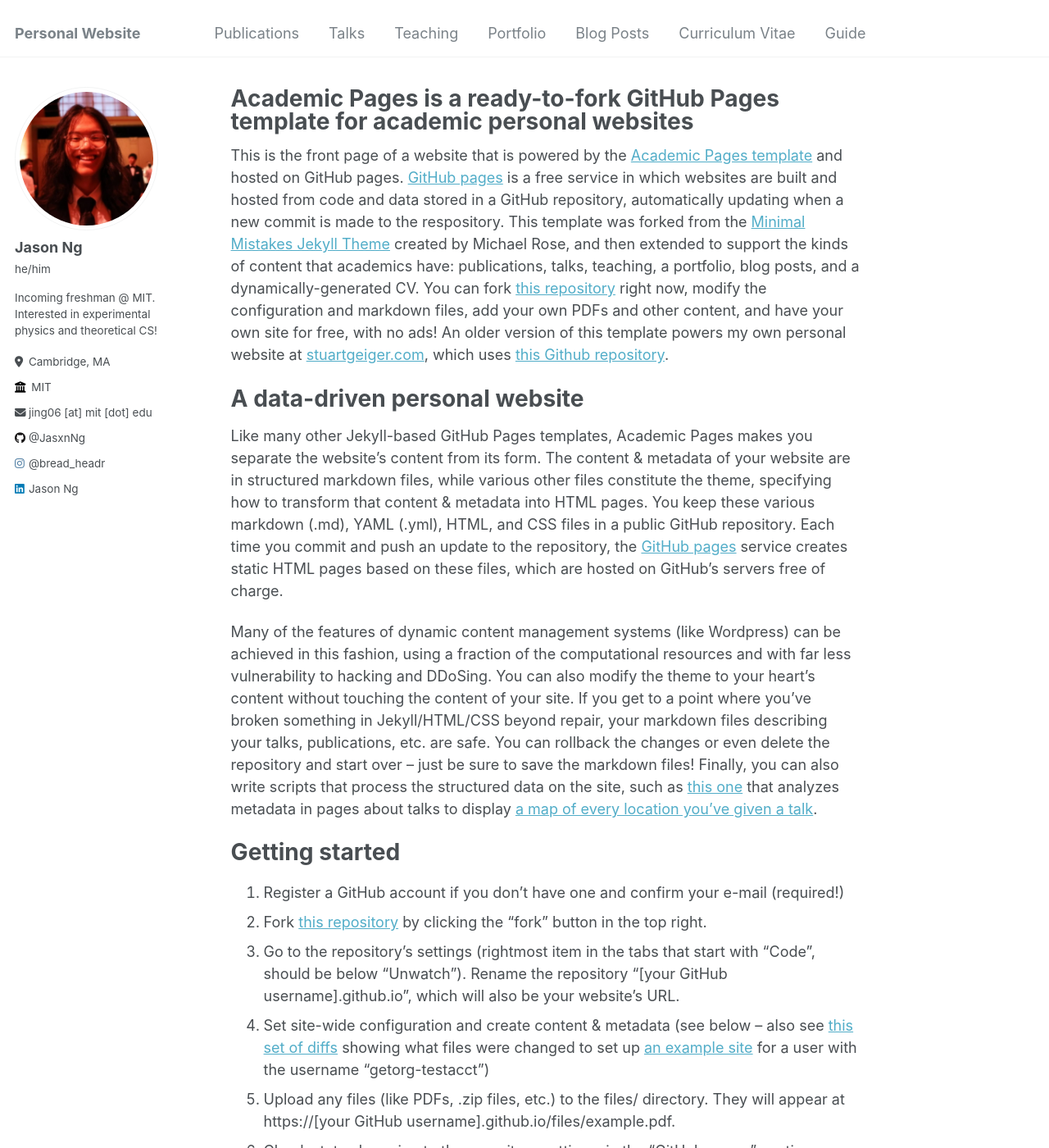
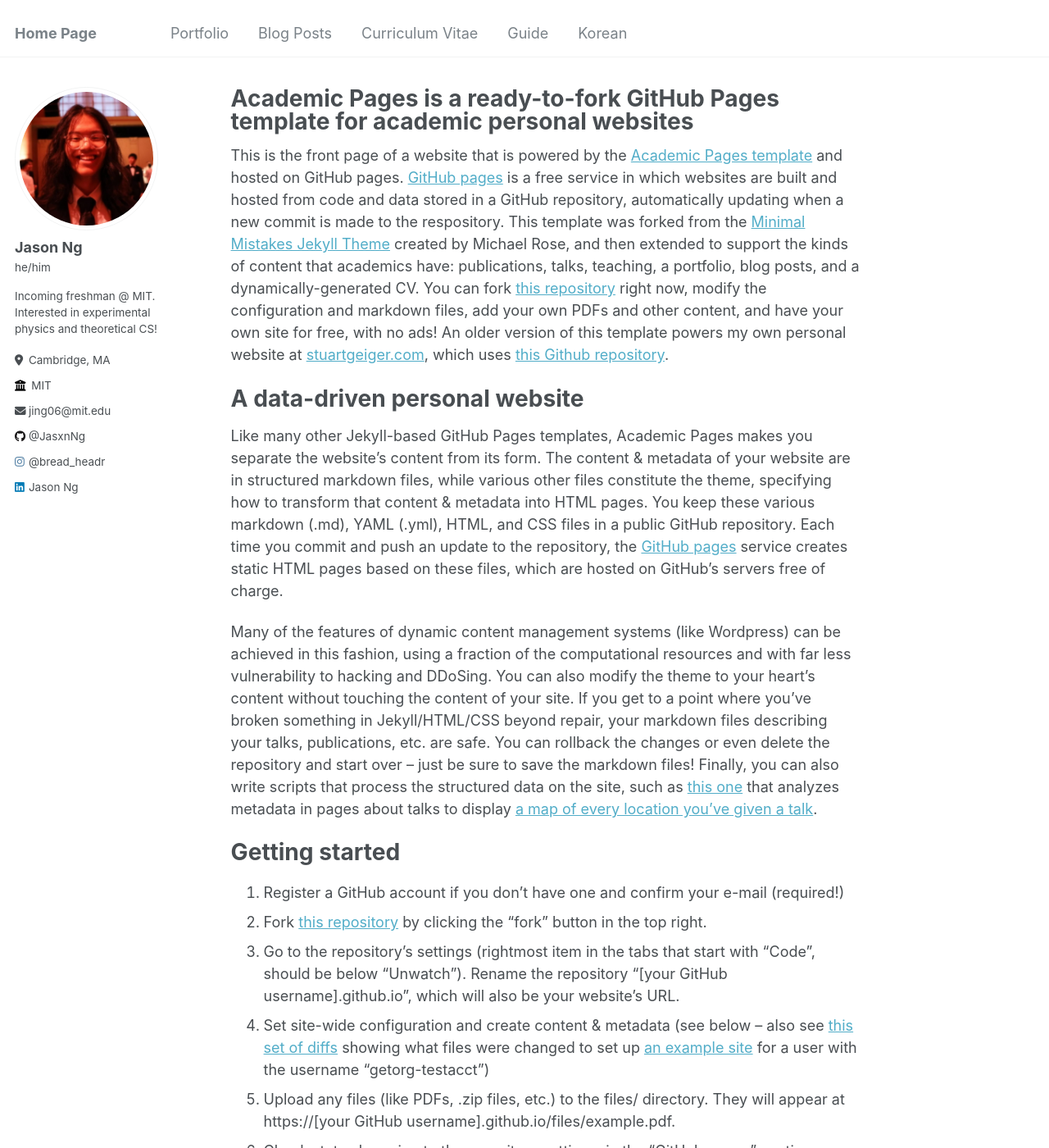
Before and after one commit to JasxnNg/jasxnng.github.io, a Jekyll site: the page built from _pages/about.md, in a window 1280 px wide and 1400 px high. Shown: the whole window at 82% size. Built offline with Jekyll 4.4.1, drawn with Linux system fonts in a browser that asks for light colours.

Commit message:
add this

```diff
--- a/_config.yml
+++ b/_config.yml
@@ -9,7 +9,7 @@
 # Basic Site Settings
 domain                   : jasxnng.github.io
 locale                   : "en-US"
-title                    : "Personal Website"
+title                    : "Home Page"
 title_separator          : "-"
 name                     : &name "Jason Ng"
 description              : &description "Personal website for Jason Ng"
--- a/_data/ui-text.yml
+++ b/_data/ui-text.yml
@@ -25,7 +25,7 @@ en: &DEFAULT_EN
   feed_label                 : "Feed"
   powered_by                 : "Powered by"
   website_label              : "Website"
-  email_label                : "jing06 [at] mit [dot] edu"
+  email_label                : "jing06@mit.edu"
   recent_posts               : "Recent Posts"
   undefined_wpm              : "Undefined parameter words_per_minute at _config.yml"
   comment_form_info          : "Your email address will not be published. Required fields are marked"
--- a/_includes/author-profile.html
+++ b/_includes/author-profile.html
@@ -16,7 +16,8 @@
 
   <div class="author__content">
     <h3 class="author__name">{{ author.name }}</h3>
-    {% if author.pronouns %}<p class="author__pronouns">{{ author.pronouns }}</p>{% endif %}
+    {% if author.pronouns %} <p class="author__pronouns">{{ author.pronouns }}</p> {% endif %}
+    <!-- {% if author.pronouns %}<p class="author__pronouns">{{ author.pronouns }}</p>{% endif %} -->
     {% if author.bio %}<p class="author__bio">{{ author.bio }}</p>{% endif %}
   </div>
 
--- a/_sass/_sidebar.scss
+++ b/_sass/_sidebar.scss
@@ -121,6 +121,7 @@
 
 .author__name {
   margin: 0;
+  //font-weight: bold;
 
   @include breakpoint($large) {
     margin-top: 10px;
@@ -143,7 +144,7 @@
   margin: 0;
 
   @include breakpoint($large) {
-    margin-top: 5px;
+    margin-top: 3px;
     margin-bottom: 0px;
   }
 }
```
Also changed, not shown: _data/navigation.yml (+9 -6 lines).
